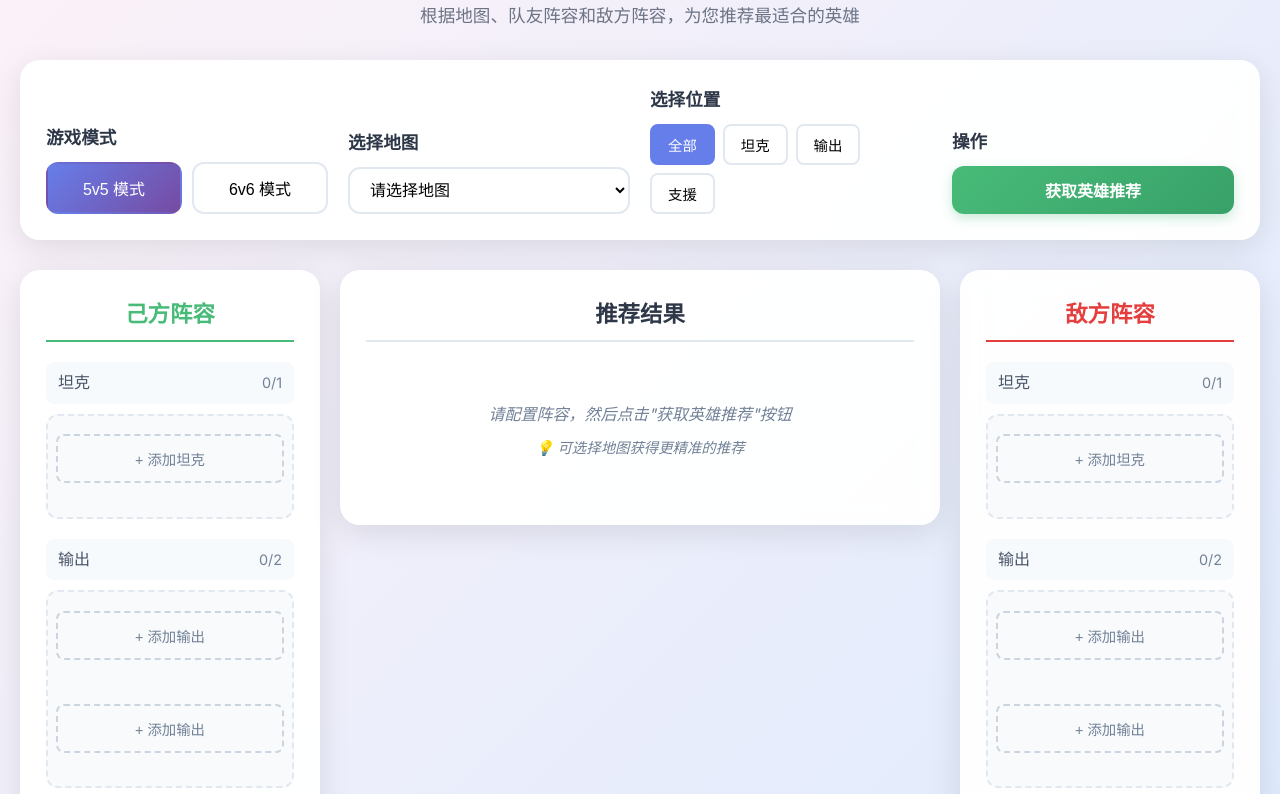
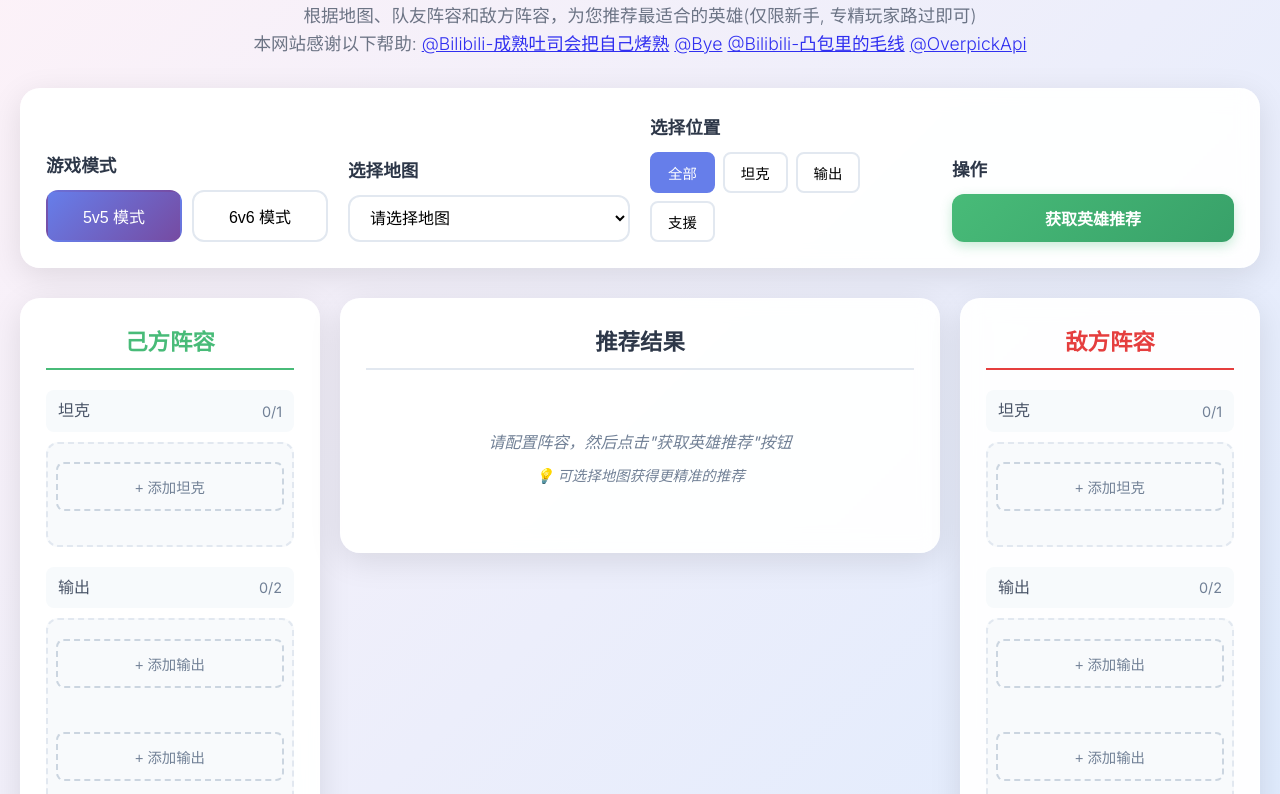
Before and after one commit to Magic-King/OverWatchPickRecommand, a plain HTML site: page index.html in a window 1280 px wide. Shown: the part 92-886 px from the top of the page. Drawn offline with Linux system fonts and the light colour scheme.

Commit message:
[feat] update: thank for support

```diff
--- a/index.html
+++ b/index.html
@@ -11,7 +11,13 @@
     <div class="container">
         <header class="header">
             <h1>守望先锋英雄推荐系统</h1>
-            <p>根据地图、队友阵容和敌方阵容，为您推荐最适合的英雄</p>
+            <p>根据地图、队友阵容和敌方阵容，为您推荐最适合的英雄(仅限新手, 专精玩家路过即可)</p>
+            <p>本网站感谢以下帮助:
+                <a href="https://space.bilibili.com/6681694" target="_blank">@Bilibili-成熟吐司会把自己烤熟</a>
+                <a href="https://live.douyin.com/338686035734">@Bye</a>
+                <a href="https://space.bilibili.com/18441978" target="_blank">@Bilibili-凸包里的毛线</a>
+                <a href="https://github.com/Autopoietico/overpicker-api-php-composer-app" target="_blank">@OverpickApi</a>
+            </p>
         </header>
 
         <!-- 上半部分：控制区域 -->
```
